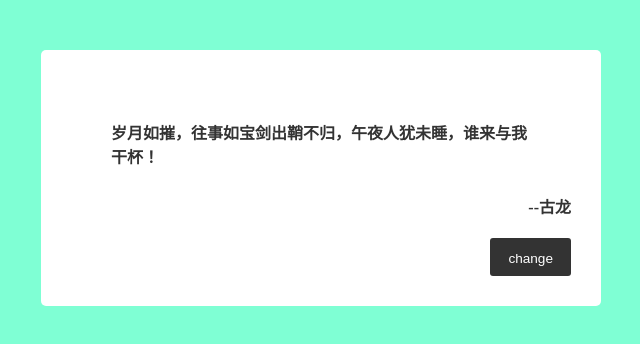
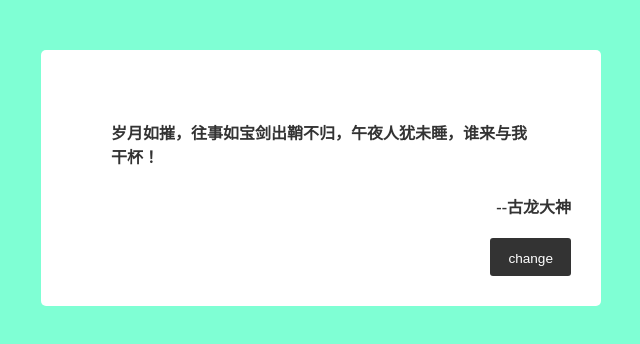
Before and after one commit to yelifu1988/-jq, a plain HTML site: page index.html in a window 1280 px wide. Shown: the full height of the page, 319-959 px from the left. Drawn offline with Linux system fonts and the light colour scheme.

Commit message:
测试分支提交02

```diff
--- a/index.html
+++ b/index.html
@@ -14,7 +14,7 @@
 				岁月如摧，往事如宝剑出鞘不归，午夜人犹未睡，谁来与我干杯！
 			</div>
 			<div class="zuozhe pull-right clearfix">
-				--古龙
+				--古龙大神
 			</div>
 			<div class="buttons clearfix">
 				<button id="btn" class="pull-right">change</button>
```
